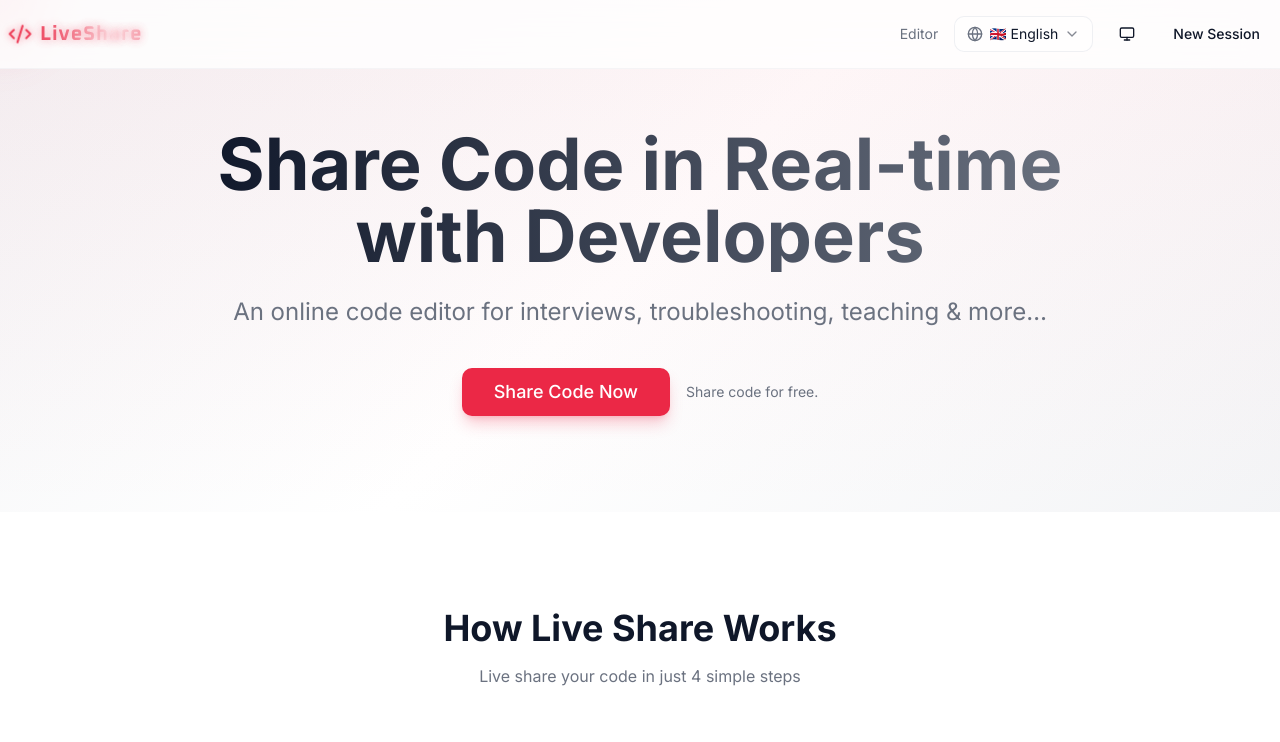
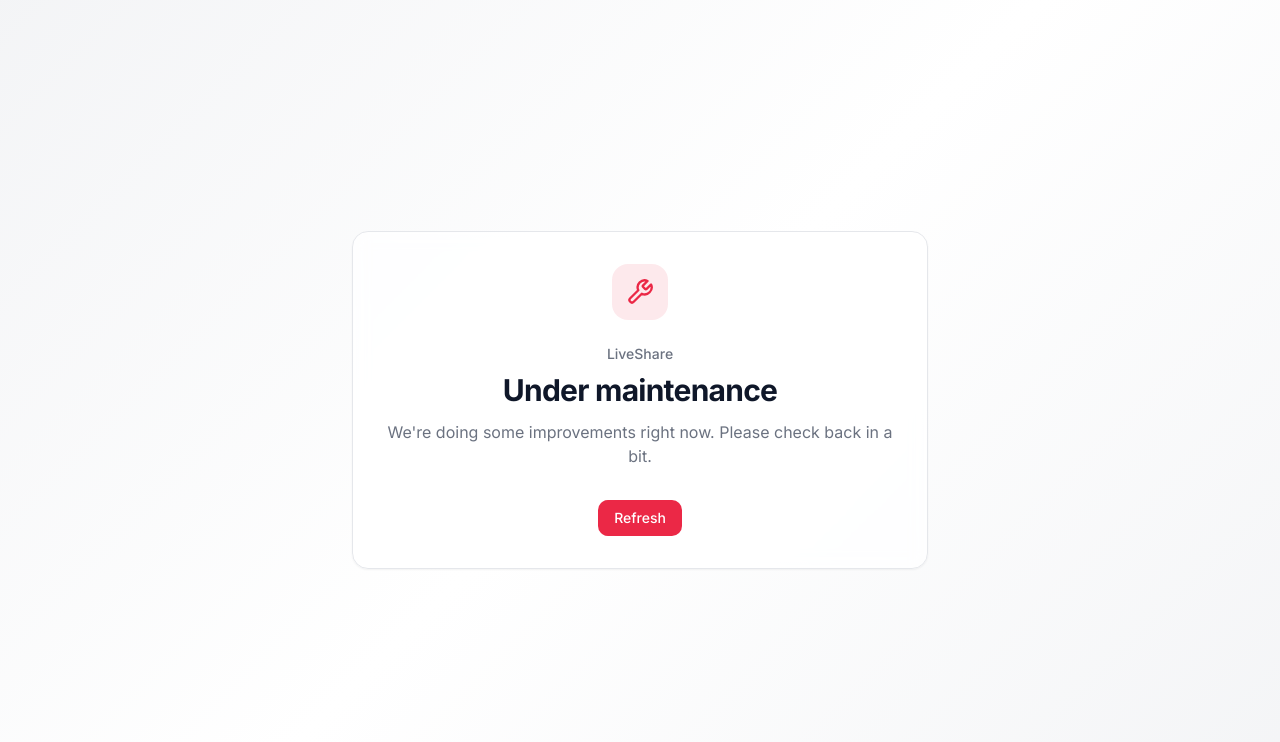
Before and after one commit to vimalbhesaniya/liveshare, a React (Vite) app: page / in a window 1280 px wide. Shown: the top 742 px of the page. Built offline with nearby package versions, Linux system fonts and the light colour scheme.

Commit message:
feat: implement maintenance mode with customizable message and create Maintenance component for user notification

```diff
--- a/src/main.tsx
+++ b/src/main.tsx
@@ -3,6 +3,7 @@ import { createRoot } from "react-dom/client";
 import { Analytics } from "@vercel/analytics/react";
 import { injectSpeedInsights } from "@vercel/speed-insights";
 import App from "./App.tsx";
+import Maintenance from "./pages/Maintenance";
 import "./index.css";
 
 // Inject Vercel Speed Insights for performance monitoring
@@ -21,9 +22,24 @@ if (typeof window !== 'undefined' && 'serviceWorker' in navigator) {
   });
 }
 
+function isMaintenanceModeEnabled(value: unknown) {
+  if (typeof value !== "string") return false;
+  const v = value.trim().toLowerCase();
+  return v === "true" || v === "1" || v === "yes" || v === "on";
+}
+
+const maintenanceMode = isMaintenanceModeEnabled(
+  import.meta.env.VITE_MAINTENANCE_MODE
+);
+const maintenanceMessage = import.meta.env.VITE_MAINTENANCE_MESSAGE;
+
 createRoot(document.getElementById("root")!).render(
   <>
-    <App />
+    {maintenanceMode ? (
+      <Maintenance message={maintenanceMessage} />
+    ) : (
+      <App />
+    )}
     <Analytics />
   </>
 );
--- /dev/null
+++ b/src/pages/Maintenance.tsx
@@ -0,0 +1,42 @@
+import { Wrench } from "lucide-react";
+
+type MaintenanceProps = {
+  message?: string;
+};
+
+const Maintenance = ({ message }: MaintenanceProps) => {
+  return (
+    <div className="hero-gradient flex min-h-screen items-center justify-center px-6 py-12">
+      <div className="w-full max-w-xl rounded-2xl border bg-background/80 p-8 shadow-sm backdrop-blur">
+        <div className="mx-auto mb-6 flex h-14 w-14 items-center justify-center rounded-2xl bg-primary/10 text-primary">
+          <Wrench className="h-7 w-7" />
+        </div>
+
+        <div className="text-center">
+          <div className="mb-2 text-sm font-medium text-muted-foreground">
+            LiveShare
+          </div>
+          <h1 className="mb-3 text-3xl font-bold tracking-tight">
+            Under maintenance
+          </h1>
+          <p className="text-base text-muted-foreground">
+            {message?.trim()
+              ? message
+              : "We’re doing some improvements right now. Please check back in a bit."}
+          </p>
+
+          <div className="mt-8">
+            <a
+              href="/"
+              className="inline-flex items-center justify-center rounded-md bg-primary px-4 py-2 text-sm font-medium text-primary-foreground hover:bg-primary/90"
+            >
+              Refresh
+            </a>
+          </div>
+        </div>
+      </div>
+    </div>
+  );
+};
+
+export default Maintenance;
--- a/src/vite-env.d.ts
+++ b/src/vite-env.d.ts
@@ -4,6 +4,8 @@ interface ImportMetaEnv {
   readonly VITE_EMAILJS_SERVICE_ID?: string;
   readonly VITE_EMAILJS_TEMPLATE_ID?: string;
   readonly VITE_EMAILJS_PUBLIC_KEY?: string;
+  readonly VITE_MAINTENANCE_MODE?: string;
+  readonly VITE_MAINTENANCE_MESSAGE?: string;
 }
 
 interface ImportMeta {
```
Also changed, not shown: 2 other files (tests, documents, lock files or other folders).
